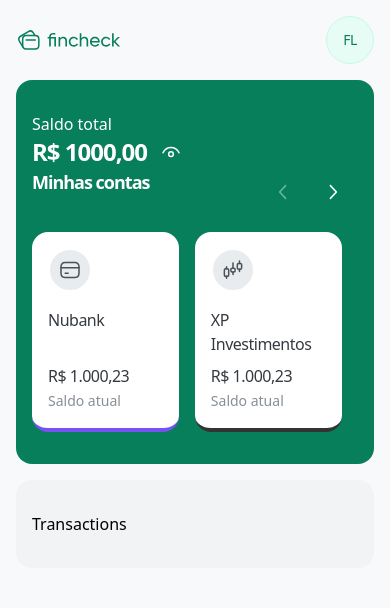
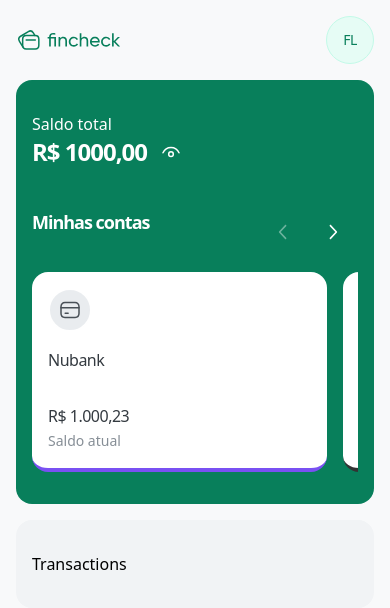
Before and after one commit to FabioLeonam/fincheck-web, a React (Vite) app: page / in a window 390 px wide. Shown: the top 608 px of the page. Built offline with nearby package versions, Linux system fonts and the light colour scheme; no server answers.

Commit message:
Uses the value of screen width

```diff
--- a/src/view/pages/Dashboard/components/Accounts/Accounts.tsx
+++ b/src/view/pages/Dashboard/components/Accounts/Accounts.tsx
@@ -8,7 +8,7 @@
 
 export function Accounts(){
 
-  const { sliderState, setSliderState } = useAccountController();
+  const { sliderState, setSliderState , windowWidth } = useAccountController();
   return (
     <div className="bg-teal-900 rounded-2xl w-full h-full md:p-10 px-4 py-8 flex flex-col">
       <div>
@@ -24,11 +24,11 @@
         </div>
       </div>
 
-      <div className="flex-1 flex flex-col justify-end">
+      <div className="flex-1 flex flex-col justify-end mt-10 md:mt-0">
         <div>
         <Swiper
           spaceBetween={16}
-          slidesPerView={2.1}
+          slidesPerView={windowWidth >= 500 ? 2.1 : 1.1}
           onSlideChange={swiper => {
             setSliderState({
               isBeginning: swiper.isBeginning,
--- a/src/view/pages/Dashboard/components/Accounts/useAccountsController.tsx
+++ b/src/view/pages/Dashboard/components/Accounts/useAccountsController.tsx
@@ -1,6 +1,9 @@
 import { useState } from "react";
+import { useWindowWidth } from "../../../../../app/hooks/useWindowWidth";
 
 export function useAccountController() {
+
+  const windowWidth = useWindowWidth();
   const [sliderState, setSliderState] = useState({
     isBeginning: true,
     isEnd: false
@@ -9,6 +12,7 @@
 
   return {
     sliderState,
-    setSliderState
+    setSliderState,
+    windowWidth
   }
 }
```
